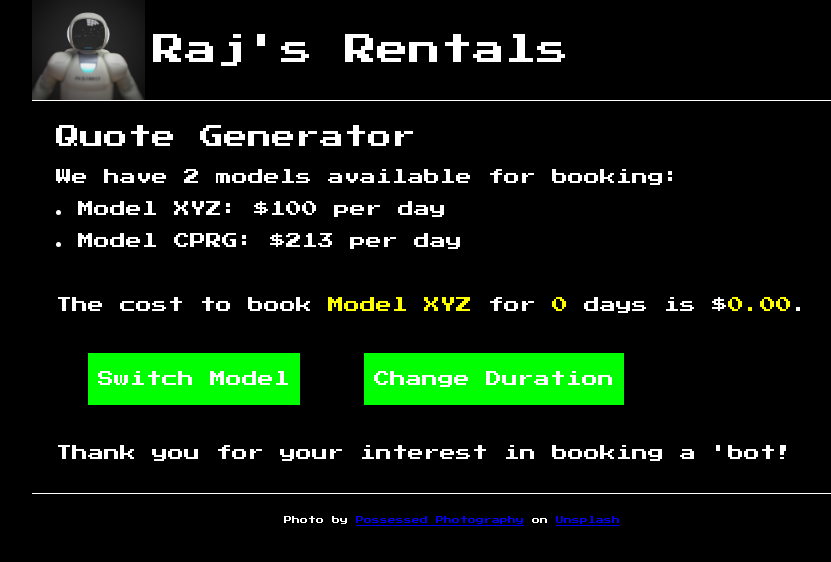
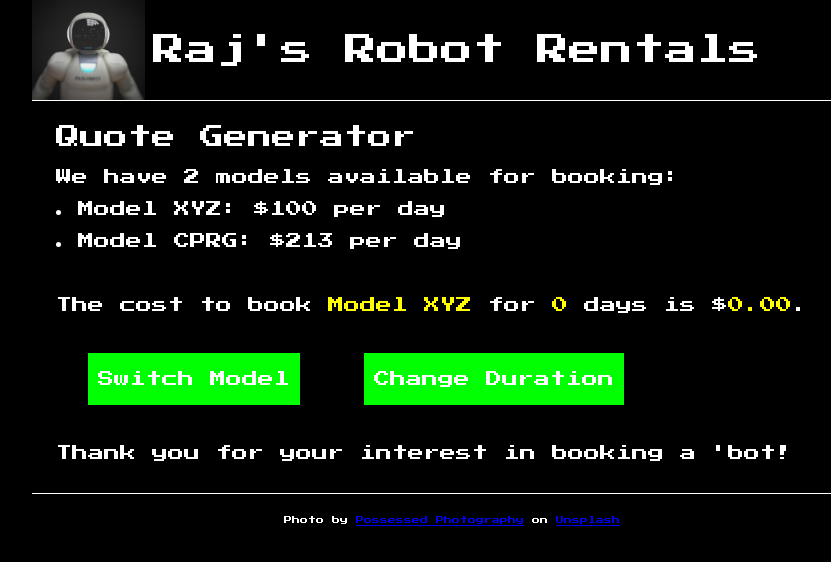
Before and after one commit to AliceIvanovaSAIT/Lab6, a plain HTML site: page index.html in a window 1280 px wide. Shown: the whole page, without its empty margins (188-1019 px from the left). Drawn offline with Linux system fonts and the light colour scheme.

Commit message:
Update index.html

```diff
--- a/index.html
+++ b/index.html
@@ -21,7 +21,7 @@
         <header class = "flex">
             <img src="images/robot.jpg" alt="photo of a white plastic robot with
                 a black background">
-            <h1>Raj's Rentals</h1>
+            <h1>Raj's Robot Rentals</h1>
         </header>
         <main>
             <h2>Quote Generator</h2>
```
